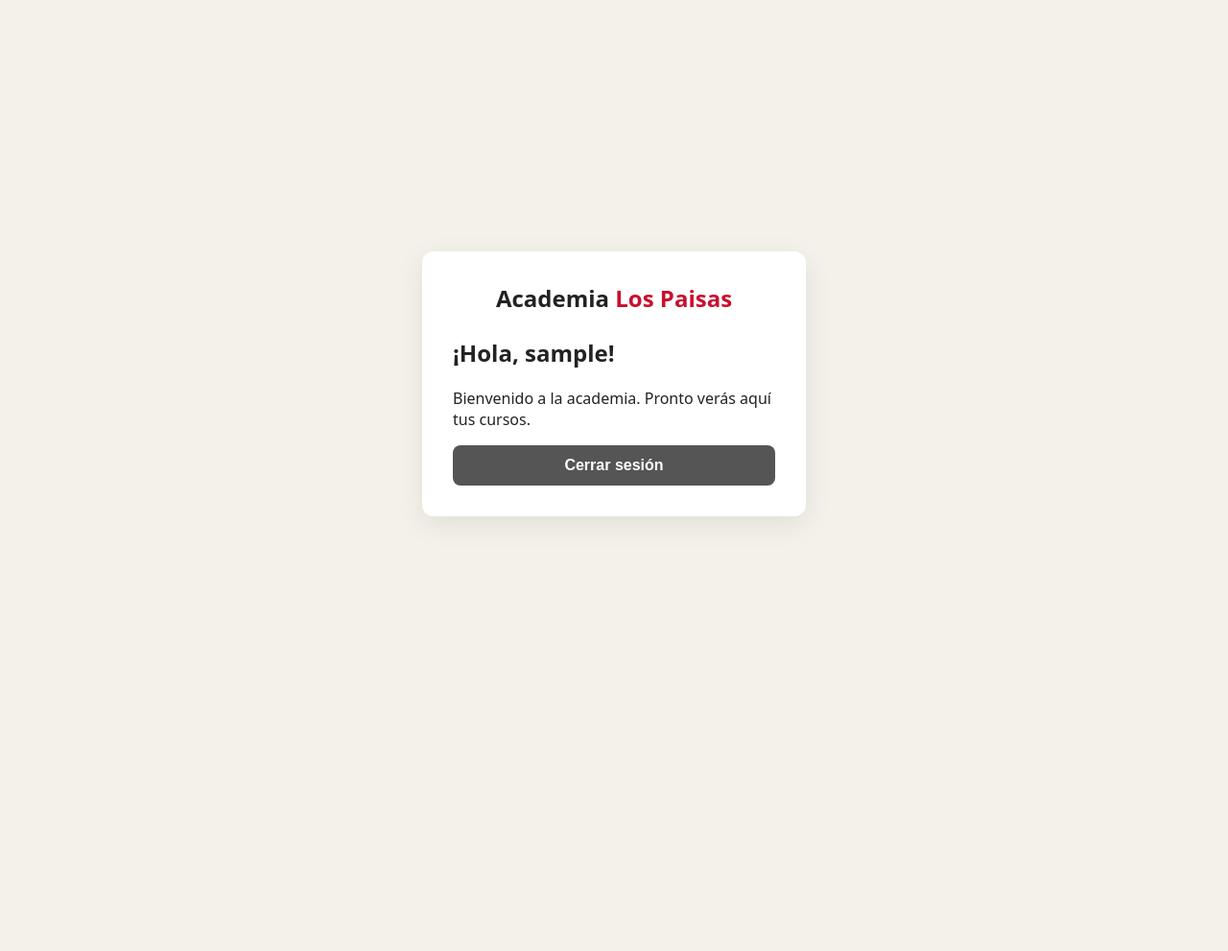
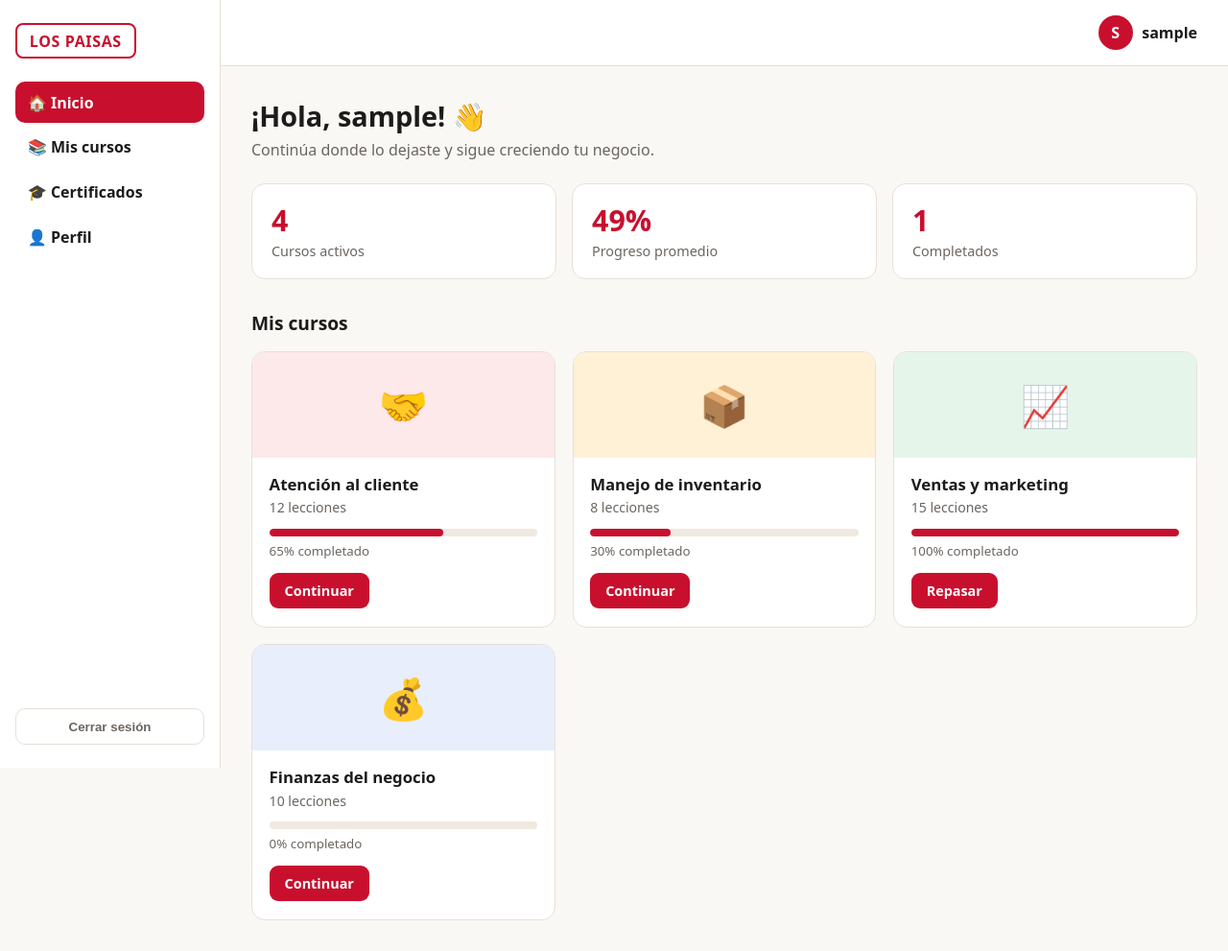
Before and after one commit to jpablo0724/tiendalospaisas, a Flask app: page /dashboard in a window 1280 px wide. Shown: the whole page at 96% size. Before the commit the page ends 540 px from the top, so only its background shows below. Run offline with Flask 3, Linux system fonts and the light colour scheme; the visitor is signed in with stand-in values (Sample User, id 1); data comes from the database, SQL or seed files in the repository.

Commit message:
Dashboard de Academia: sidebar, estadísticas y tarjetas de cursos; vista previa enlazada
Co-Authored-By: Claude Sonnet 5.5 <noreply@anthropic.com>

```diff
--- a/academia/app.py
+++ b/academia/app.py
@@ -163,7 +163,14 @@ def logout():
 @app.route("/dashboard")
 @login_required
 def dashboard():
-    return render_template("dashboard.html")
+    # Datos de ejemplo hasta que exista el módulo de cursos.
+    cursos = [
+        {"titulo": "Atención al cliente", "lecciones": 12, "avance": 65, "icono": "🤝", "color": "#fde8ea"},
+        {"titulo": "Manejo de inventario", "lecciones": 8, "avance": 30, "icono": "📦", "color": "#fff1d6"},
+        {"titulo": "Ventas y marketing", "lecciones": 15, "avance": 100, "icono": "📈", "color": "#e6f5ea"},
+        {"titulo": "Finanzas del negocio", "lecciones": 10, "avance": 0, "icono": "💰", "color": "#e8eefc"},
+    ]
+    return render_template("dashboard.html", cursos=cursos)
 
 
 init_db()
--- /dev/null
+++ b/academia/static/dashboard.css
@@ -0,0 +1,42 @@
+:root{--red:#c8102e;--red-d:#a50d26;--ink:#1d1b1a;--muted:#6b6560;--line:#e6e0d8;--bg:#faf8f4}
+*{box-sizing:border-box}
+body.app{margin:0;display:grid;grid-template-columns:230px 1fr;min-height:100vh;font-family:system-ui,-apple-system,"Segoe UI",sans-serif;color:var(--ink);background:var(--bg)}
+.side{background:#fff;border-right:1px solid var(--line);padding:1.5rem 1rem;display:flex;flex-direction:column;gap:1.5rem;position:sticky;top:0;height:100vh}
+.logo{font-weight:800;letter-spacing:.04em;text-transform:uppercase;color:var(--red);border:2px solid var(--red);padding:.35rem .8rem;border-radius:8px;align-self:flex-start}
+.side nav{display:grid;gap:.25rem;flex:1;align-content:start}
+.side nav a{padding:.65rem .8rem;border-radius:10px;text-decoration:none;color:var(--ink);font-weight:600}
+.side nav a:hover{background:#f3eee6}
+.side nav a.on{background:var(--red);color:#fff}
+.logout{width:100%;padding:.65rem;border:1px solid var(--line);background:#fff;border-radius:10px;font-weight:600;cursor:pointer;color:var(--muted)}
+.logout:hover{border-color:var(--red);color:var(--red)}
+.top{display:flex;justify-content:space-between;align-items:center;padding:1rem 2rem;background:#fff;border-bottom:1px solid var(--line)}
+.menu{display:none;background:none;border:0;font-size:1.5rem;cursor:pointer}
+.user{display:flex;align-items:center;gap:.6rem;margin-left:auto;font-weight:600}
+.avatar{width:36px;height:36px;border-radius:50%;background:var(--red);color:#fff;display:grid;place-items:center;font-weight:700}
+.content{padding:2rem;max-width:1100px}
+.welcome h1{margin:0 0 .3rem;font-size:1.8rem}
+.welcome p{margin:0 0 1.5rem;color:var(--muted)}
+.stats{display:grid;grid-template-columns:repeat(3,1fr);gap:1rem;margin-bottom:2rem}
+.stat{background:#fff;border:1px solid var(--line);border-radius:14px;padding:1.1rem 1.25rem}
+.stat b{display:block;font-size:1.9rem;color:var(--red)}
+.stat span{color:var(--muted);font-size:.9rem}
+.sec{font-size:1.2rem;margin:0 0 1rem}
+.courses{display:grid;grid-template-columns:repeat(auto-fill,minmax(250px,1fr));gap:1.1rem}
+.course{background:#fff;border:1px solid var(--line);border-radius:14px;overflow:hidden;transition:box-shadow .15s,transform .15s}
+.course:hover{box-shadow:0 8px 24px rgba(0,0,0,.08);transform:translateY(-2px)}
+.thumb{height:110px;display:grid;place-items:center;font-size:2.6rem}
+.body{padding:1rem 1.1rem 1.2rem}
+.body h3{margin:0 0 .2rem;font-size:1.05rem}
+.body p{margin:0 0 .8rem;color:var(--muted);font-size:.88rem}
+.bar{height:8px;background:#efe9e0;border-radius:99px;overflow:hidden}
+.bar i{display:block;height:100%;background:var(--red);border-radius:99px}
+.body small{display:block;margin:.35rem 0 .9rem;color:var(--muted)}
+.go{display:inline-block;padding:.55rem 1rem;background:var(--red);color:#fff;border-radius:9px;text-decoration:none;font-weight:600;font-size:.9rem}
+.go:hover{background:var(--red-d)}
+@media(max-width:800px){
+  body.app{grid-template-columns:1fr}
+  .side{position:fixed;z-index:10;left:0;top:0;width:230px;transform:translateX(-100%);transition:transform .2s}
+  .side.open{transform:none;box-shadow:0 0 40px rgba(0,0,0,.25)}
+  .menu{display:block}.top{padding:.8rem 1rem}.content{padding:1.25rem 1rem}
+  .stats{grid-template-columns:1fr}.uname{display:none}
+}
--- a/academia/templates/dashboard.html
+++ b/academia/templates/dashboard.html
@@ -1,10 +1,63 @@
-{% extends "base.html" %}
-{% block title %}Panel{% endblock %}
-{% block content %}
-<h2>¡Hola, {{ g.user['nombre'] }}!</h2>
-<p>Bienvenido a la academia. Pronto verás aquí tus cursos.</p>
-<form method="post" action="{{ url_for('logout') }}">
-  <input type="hidden" name="_csrf" value="{{ csrf_token() }}">
-  <button type="submit" class="secondary">Cerrar sesión</button>
-</form>
-{% endblock %}
+<!doctype html>
+<html lang="es">
+<head>
+  <meta charset="utf-8">
+  <meta name="viewport" content="width=device-width, initial-scale=1">
+  <title>Panel · Academia Los Paisas</title>
+  <link rel="stylesheet" href="{{ url_for('static', filename='dashboard.css') }}">
+</head>
+<body class="app">
+  <aside class="side" id="side">
+    <div class="logo">Los Paisas</div>
+    <nav>
+      <a class="on" href="#">🏠 Inicio</a>
+      <a href="#">📚 Mis cursos</a>
+      <a href="#">🎓 Certificados</a>
+      <a href="#">👤 Perfil</a>
+    </nav>
+    <form method="post" action="{{ url_for('logout') }}">
+      <input type="hidden" name="_csrf" value="{{ csrf_token() }}">
+      <button type="submit" class="logout">Cerrar sesión</button>
+    </form>
+  </aside>
+
+  <div class="main">
+    <header class="top">
+      <button class="menu" aria-label="Abrir menú" onclick="document.getElementById('side').classList.toggle('open')">☰</button>
+      <div class="user">
+        <span class="avatar">{{ g.user['nombre'][:1]|upper }}</span>
+        <span class="uname">{{ g.user['nombre'] }}</span>
+      </div>
+    </header>
+
+    <main class="content">
+      <section class="welcome">
+        <h1>¡Hola, {{ g.user['nombre'].split()[0] }}! 👋</h1>
+        <p>Continúa donde lo dejaste y sigue creciendo tu negocio.</p>
+      </section>
+
+      <section class="stats">
+        <div class="stat"><b>{{ cursos|length }}</b><span>Cursos activos</span></div>
+        <div class="stat"><b>{{ (cursos|sum(attribute='avance') / cursos|length)|round|int }}%</b><span>Progreso promedio</span></div>
+        <div class="stat"><b>{{ cursos|selectattr('avance','equalto',100)|list|length }}</b><span>Completados</span></div>
+      </section>
+
+      <h2 class="sec">Mis cursos</h2>
+      <section class="courses">
+        {% for c in cursos %}
+        <article class="course">
+          <div class="thumb" style="background:{{ c.color }}">{{ c.icono }}</div>
+          <div class="body">
+            <h3>{{ c.titulo }}</h3>
+            <p>{{ c.lecciones }} lecciones</p>
+            <div class="bar" role="progressbar" aria-valuenow="{{ c.avance }}" aria-valuemin="0" aria-valuemax="100"><i style="width:{{ c.avance }}%"></i></div>
+            <small>{{ c.avance }}% completado</small>
+            <a class="go" href="#">{{ 'Repasar' if c.avance == 100 else 'Continuar' }}</a>
+          </div>
+        </article>
+        {% endfor %}
+      </section>
+    </main>
+  </div>
+</body>
+</html>
--- a/docs/index.html
+++ b/docs/index.html
@@ -28,7 +28,7 @@
 
 
 
-<form onsubmit="event.preventDefault();alert('Vista previa: el formulario aún no está conectado.');this.querySelector('button[type=submit]').disabled=false;this.querySelector('button[type=submit]').classList.remove('loading')" novalidate>
+<form onsubmit="event.preventDefault();location.href='dashboard.html';this.querySelector('button[type=submit]').disabled=false;this.querySelector('button[type=submit]').classList.remove('loading')" novalidate>
   <div class="field">
     <label for="email">Correo electrónico</label>
     <input id="email" type="email" name="email" required autofocus autocomplete="email" placeholder="tu@correo.com">
--- a/docs/login.html
+++ b/docs/login.html
@@ -28,7 +28,7 @@
 
 
 
-<form onsubmit="event.preventDefault();alert('Vista previa: el formulario aún no está conectado.');this.querySelector('button[type=submit]').disabled=false;this.querySelector('button[type=submit]').classList.remove('loading')" novalidate>
+<form onsubmit="event.preventDefault();location.href='dashboard.html';this.querySelector('button[type=submit]').disabled=false;this.querySelector('button[type=submit]').classList.remove('loading')" novalidate>
   <div class="field">
     <label for="email">Correo electrónico</label>
     <input id="email" type="email" name="email" required autofocus autocomplete="email" placeholder="tu@correo.com">
--- a/docs/registro.html
+++ b/docs/registro.html
@@ -28,7 +28,7 @@
 
 
 
-<form onsubmit="event.preventDefault();alert('Vista previa: el formulario aún no está conectado.');this.querySelector('button[type=submit]').disabled=false;this.querySelector('button[type=submit]').classList.remove('loading')">
+<form onsubmit="event.preventDefault();location.href='dashboard.html';this.querySelector('button[type=submit]').disabled=false;this.querySelector('button[type=submit]').classList.remove('loading')">
   <div class="field">
     <label for="nombre">Nombre completo</label>
     <input id="nombre" type="text" name="nombre" required autofocus autocomplete="name" placeholder="Tu nombre">
```
Also changed, not shown: docs/dashboard.css (added, +42 -0 lines), docs/dashboard.html (added, +95 -0 lines).
